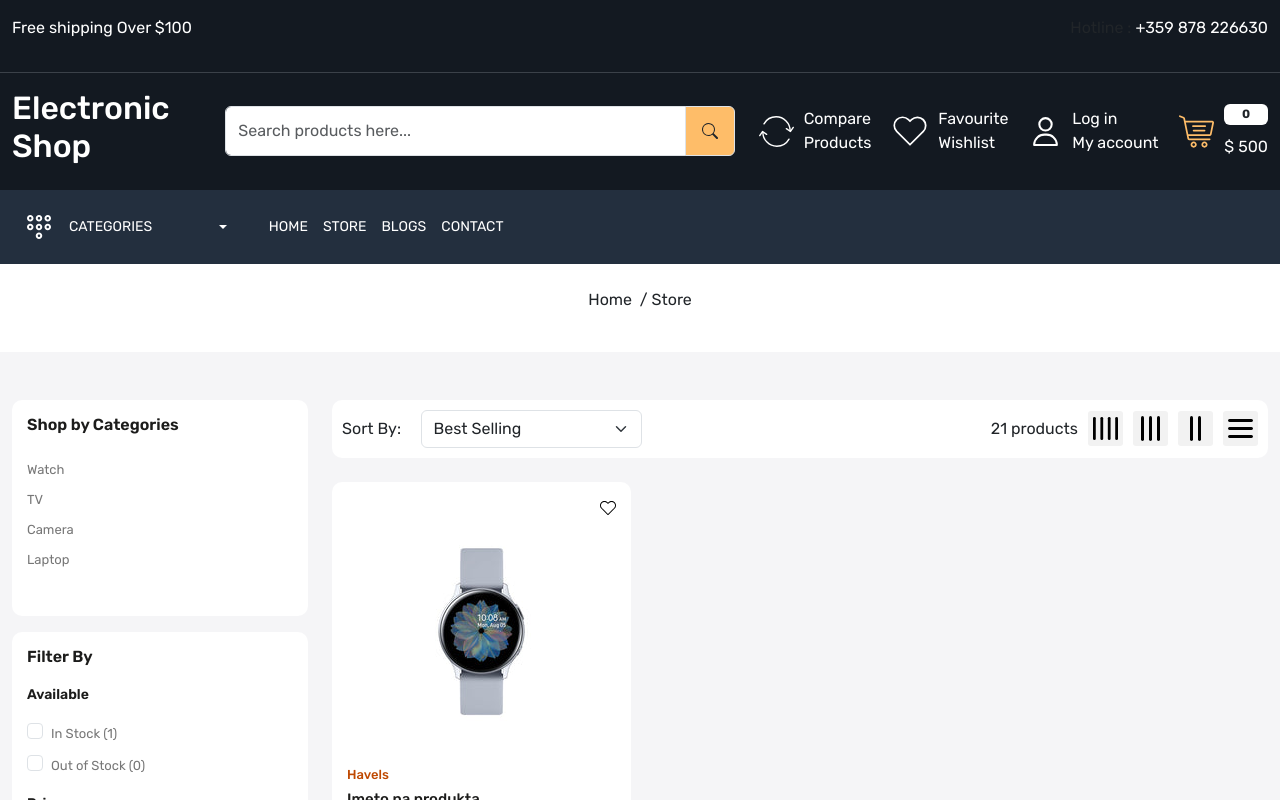
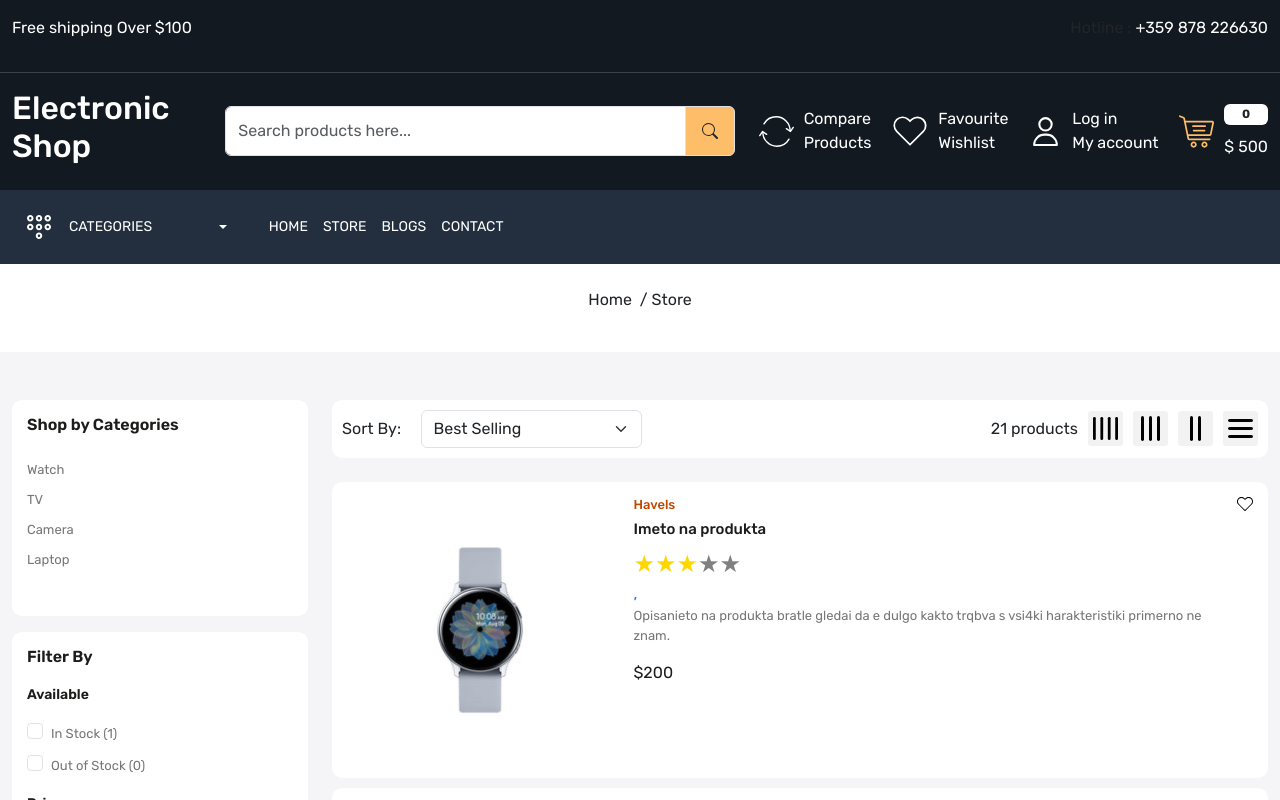
Before and after one commit to GGarenov/digital-store, a React (Create React App) app in the folder client/: page /store in a window 1280 px wide. Both pictures are taken after a click on the picture 1240 px from the left and 428 px from the top of the page. Shown: the top 800 px of the page. Built offline with nearby package versions, Linux system fonts and the light colour scheme.

Commit message:
Product Card and Store basics are ready.

```diff
--- a/client/src/App.css
+++ b/client/src/App.css
@@ -357,6 +357,12 @@ padding: 0;
   color: var(--color-1c1c1b);
 }
 
+.product-card p.description{
+  font-size: 13px;
+  color: var(--color-777777);
+  margin-right: 20px;
+}
+
 .action-bar {
   top:10%;
   right: -20px;
@@ -503,6 +509,50 @@ border-color: var(--color-febd69);
   background-color: #f2f2f2;
   padding: 5px;
   border-radius: 3px;
+  cursor: pointer;
+}
+
+.gr-12{
+  width: 100%;
+
+}
+
+.gr-6{
+  width: 48%;
+}
+
+.gr-4{
+  width: 32%;
+}
+
+.gr-3{
+  width: 24%;
+}
+
+.gr-12 .product-card{
+  display: flex;
+  gap: 20px;
+}
+
+.gr-6 .product-image{
+  width: 100%;
+}
+
+.gr-6  .product-image img{
+  margin: auto;
+  display: block;
+}
+
+.gr-12 .product-card .product-image{
+  width: 270px;
+}
+
+.gr-12 .product-card .product-image {
+  height: auto;
+}
+
+.gr-12 .action-bar{
+  top: 14%;
 }
 
 
--- a/client/src/components/ProductCard.js
+++ b/client/src/components/ProductCard.js
@@ -8,7 +8,7 @@ const ProductCard = (props) => {
 
   return (
     <>
-      <div className={`${location.pathname === "/store" ? `col-${grid}` : "col-3"}`}>
+      <div className={`${location.pathname === "/store" ? `gr-${grid}` : "col-3"}`}>
         <Link className="product-card position-relative">
           <div className="wishlist-icon position-absolute">
             <Link>
@@ -23,6 +23,9 @@ const ProductCard = (props) => {
             <h6 className="brand">Havels</h6>
             <h5 className="product-title">Imeto na produkta</h5>
             <ReactStars count={5} size={24} value={3} edit={false} activeColor="#ffd700" />,
+            <p className={`description ${grid === 12 ? "d-block" : "d-none"}`}>
+              Opisanieto na produkta bratle gledai da e dulgo kakto trqbva s vsi4ki harakteristiki primerno ne znam.
+            </p>
             <p className="price">$200</p>
           </div>
           <div className="action-bar position-absolute">
@@ -40,7 +43,7 @@ const ProductCard = (props) => {
           </div>
         </Link>
       </div>
-      <div className={`${location.pathname === "/store" ? `col-${grid}` : "col-3"}`}>
+      <div className={`${location.pathname === "/store" ? `gr-${grid}` : "col-3"}`}>
         <Link className="product-card position-relative">
           <div className="wishlist-icon position-absolute">
             <Link>
@@ -55,6 +58,9 @@ const ProductCard = (props) => {
             <h6 className="brand">Havels</h6>
             <h5 className="product-title">Imeto na produkta</h5>
             <ReactStars count={5} size={24} value={3} edit={false} activeColor="#ffd700" />,
+            <p className={`description ${grid === 12 ? "d-block" : "d-none"}`}>
+              Opisanieto na produkta bratle gledai da e dulgo kakto trqbva s vsi4ki harakteristiki primerno ne znam.
+            </p>
             <p className="price">$200</p>
           </div>
           <div className="action-bar position-absolute">
```
